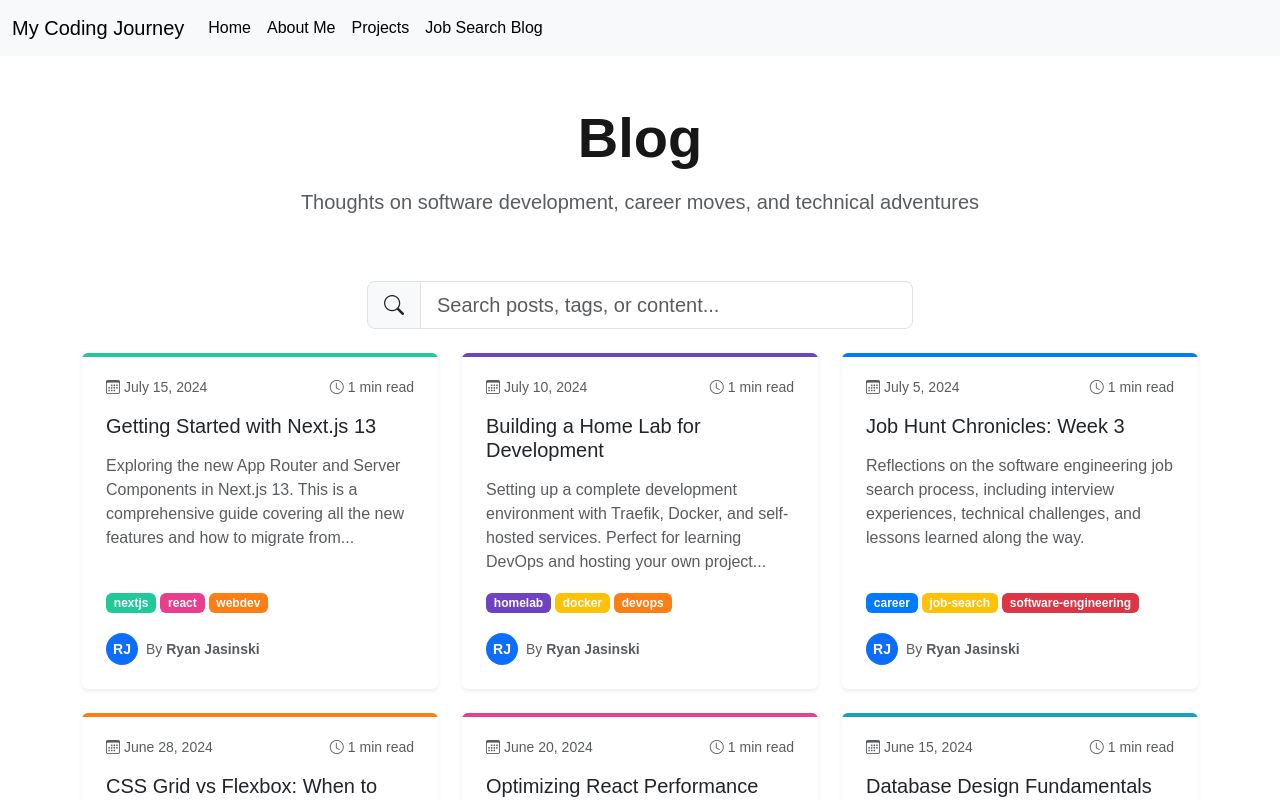
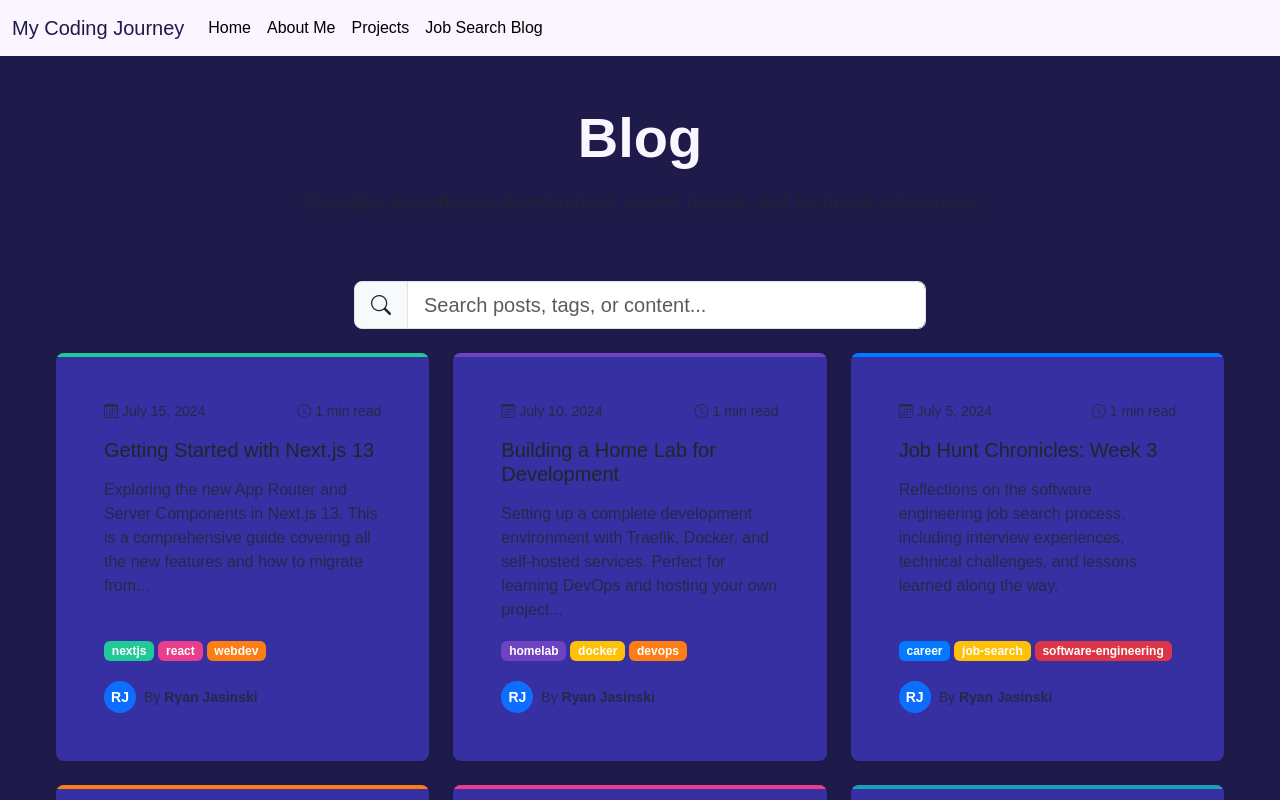
Before and after one commit to codeMonkeyHopeful/portfolio-and-blog, a Next.js app: page /blog in a window 1280 px wide. Built offline with nearby package versions, Linux system fonts and the light colour scheme.

Commit message:
full color pallet layout for most content needed

```diff
--- a/src/app/globals.css
+++ b/src/app/globals.css
@@ -18,17 +18,59 @@ Color Roles & Distribution:
 #8b5cf6 (Bright Purple): Accent highlights, hover states, featured project cards, skill badges (15-20%)
 #c4b5fd (Light Purple): Backgrounds for cards, subtle highlights, code block backgrounds (10-15%)
 #faf5ff (Very Light Purple): Main background, content areas, breathing space (20-30%)
+
+Application Strategy:
+
+Use the darkest color for maximum readability on light backgrounds
+Reserve the bright purple (#8b5cf6) for "look at this!" moments - key achievements, featured projects
+The light purple (#c4b5fd) works great for subtle section breaks or alternating backgrounds
+Keep plenty of that almost-white (#faf5ff) for clean, readable content areas
+
+Professional + Personality Balance:
+
+Use the deeper purples for your technical content and resume sections
+Let the brighter purples shine in your project showcases and personal sections
+Consider using the bright purple for fun details like skill progress bars or project tags
+
+This palette communicates creativity and technical sophistication without being too flashy for potential employers. The gradient from deep to light gives you lots of flexibility for
+
 */
+:root {
+  /* Purple Color Palette */
+  --primary-dark: #1e1b4b; /* Deep navy-purple - main background */
+  --primary: #3730a3; /* Rich purple for content areas */
+  --accent: #8b5cf6; /* Bright purple for highlights, CTAs */
+  --accent-light: #c4b5fd; /* Light purple for cards, secondary elements */
+  --background-light: #faf5ff; /* Very light purple for navbar, content */
 
-:root {
-  --background: #ffffff;
-  --foreground: #171717;
+  /* Semantic color assignments */
+  --background: var(--primary-dark); /* Dark background */
+  --foreground: var(--background-light); /* Light text on dark bg */
+  --navbar-bg: var(--background-light); /* Light navbar */
+  --navbar-text: var(--primary-dark); /* Dark text on light navbar */
+  --text-primary: var(--background-light);
+  --text-secondary: var(--accent-light);
+  --link-color: var(--accent);
+  --link-hover: var(--accent-light);
+  --card-background: var(--primary);
+  --button-primary: var(--accent);
+  --button-accent: var(--accent-light);
 }
 
 @media (prefers-color-scheme: dark) {
   :root {
-    --background: #0a0a0a;
-    --foreground: #ededed;
+    /* Dark mode keeps the same scheme since you already prefer dark */
+    --background: var(--primary-dark);
+    --foreground: var(--background-light);
+    --navbar-bg: var(--background-light);
+    --navbar-text: var(--primary-dark);
+    --text-primary: var(--background-light);
+    --text-secondary: var(--accent-light);
+    --link-color: var(--accent);
+    --link-hover: var(--accent-light);
+    --card-background: var(--primary);
+    --button-primary: var(--accent);
+    --button-accent: var(--accent-light);
   }
 }
 
@@ -66,8 +108,430 @@ body {
 }
 
 a {
-  color: inherit;
+  color: var(--link-color);
   text-decoration: none;
+  transition: color 0.3s ease;
+}
+
+a:hover {
+  color: var(--link-hover);
+}
+
+/* Additional utility classes for your color palette */
+.text-primary {
+  color: var(--text-primary);
+}
+.text-secondary {
+  color: var(--text-secondary);
+}
+.text-accent {
+  color: var(--accent);
+}
+
+.bg-primary {
+  background-color: var(--primary);
+}
+.bg-accent {
+  background-color: var(--accent);
+}
+.bg-card {
+  background-color: var(--card-background);
+}
+.bg-navbar {
+  background-color: var(--navbar-bg);
+}
+
+.btn-primary {
+  background-color: var(--button-primary);
+  color: var(--primary-dark);
+  border: none;
+  padding: 0.75rem 1.5rem;
+  border-radius: 0.5rem;
+  cursor: pointer;
+  transition: all 0.3s ease;
+}
+
+.btn-primary:hover {
+  background-color: var(--button-accent);
+  transform: translateY(-2px);
+}
+
+.btn-accent {
+  background-color: var(--button-accent);
+  color: var(--primary-dark);
+  border: none;
+  padding: 0.75rem 1.5rem;
+  border-radius: 0.5rem;
+  cursor: pointer;
+  transition: all 0.3s ease;
+}
+
+.btn-accent:hover {
+  background-color: var(--accent);
+  transform: translateY(-2px);
+}
+
+/* Navbar specific styling */
+.navbar {
+  background-color: var(--navbar-bg);
+  color: var(--navbar-text);
+}
+
+.navbar a {
+  color: var(--navbar-text);
+}
+
+.navbar a:hover {
+  color: var(--primary);
+}
+
+/* Layout & Spacing Utilities */
+.container {
+  max-width: 1200px;
+  margin: 0 auto;
+  padding: 0 1rem;
+}
+
+.section {
+  padding: 4rem 0;
+}
+
+.section-sm {
+  padding: 2rem 0;
+}
+.section-lg {
+  padding: 6rem 0;
+}
+
+/* Flexbox Utilities */
+.flex {
+  display: flex;
+}
+.flex-col {
+  flex-direction: column;
+}
+.flex-row {
+  flex-direction: row;
+}
+.items-center {
+  align-items: center;
+}
+.items-start {
+  align-items: flex-start;
+}
+.items-end {
+  align-items: flex-end;
+}
+.justify-center {
+  justify-content: center;
+}
+.justify-between {
+  justify-content: space-between;
+}
+.justify-start {
+  justify-content: flex-start;
+}
+.justify-end {
+  justify-content: flex-end;
+}
+.flex-wrap {
+  flex-wrap: wrap;
+}
+.flex-1 {
+  flex: 1;
+}
+
+/* Grid Utilities */
+.grid {
+  display: grid;
+}
+.grid-cols-1 {
+  grid-template-columns: repeat(1, 1fr);
+}
+.grid-cols-2 {
+  grid-template-columns: repeat(2, 1fr);
+}
+.grid-cols-3 {
+  grid-template-columns: repeat(3, 1fr);
+}
+.gap-4 {
+  gap: 1rem;
+}
+.gap-6 {
+  gap: 1.5rem;
+}
+.gap-8 {
+  gap: 2rem;
+}
+
+/* Typography Utilities */
+.text-xs {
+  font-size: 0.75rem;
+}
+.text-sm {
+  font-size: 0.875rem;
+}
+.text-base {
+  font-size: 1rem;
+}
+.text-lg {
+  font-size: 1.125rem;
+}
+.text-xl {
+  font-size: 1.25rem;
+}
+.text-2xl {
+  font-size: 1.5rem;
+}
+.text-3xl {
+  font-size: 1.875rem;
+}
+.text-4xl {
+  font-size: 2.25rem;
+}
+
+.font-light {
+  font-weight: 300;
+}
+.font-normal {
+  font-weight: 400;
+}
+.font-medium {
+  font-weight: 500;
+}
+.font-semibold {
+  font-weight: 600;
+}
+.font-bold {
+  font-weight: 700;
+}
+
+.text-left {
+  text-align: left;
+}
+.text-center {
+  text-align: center;
+}
+.text-right {
+  text-align: right;
+}
+
+.leading-tight {
+  line-height: 1.25;
+}
+.leading-normal {
+  line-height: 1.5;
+}
+.leading-relaxed {
+  line-height: 1.75;
+}
+
+/* Spacing Utilities */
+.m-0 {
+  margin: 0;
+}
+.m-2 {
+  margin: 0.5rem;
+}
+.m-4 {
+  margin: 1rem;
+}
+.m-6 {
+  margin: 1.5rem;
+}
+.m-8 {
+  margin: 2rem;
+}
+
+.mt-0 {
+  margin-top: 0;
+}
+.mt-2 {
+  margin-top: 0.5rem;
+}
+.mt-4 {
+  margin-top: 1rem;
+}
+.mt-6 {
+  margin-top: 1.5rem;
+}
+.mt-8 {
+  margin-top: 2rem;
+}
+.mb-0 {
+  margin-bottom: 0;
+}
+.mb-2 {
+  margin-bottom: 0.5rem;
+}
+.mb-4 {
+  margin-bottom: 1rem;
+}
+.mb-6 {
+  margin-bottom: 1.5rem;
+}
+.mb-8 {
+  margin-bottom: 2rem;
+}
+.ml-0 {
+  margin-left: 0;
+}
+.ml-2 {
+  margin-left: 0.5rem;
+}
+.ml-4 {
+  margin-left: 1rem;
+}
+.mr-0 {
+  margin-right: 0;
+}
+.mr-2 {
+  margin-right: 0.5rem;
+}
+.mr-4 {
+  margin-right: 1rem;
+}
+
+.p-0 {
+  padding: 0;
+}
+.p-2 {
+  padding: 0.5rem;
+}
+.p-4 {
+  padding: 1rem;
+}
+.p-6 {
+  padding: 1.5rem;
+}
+.p-8 {
+  padding: 2rem;
+}
+
+.px-2 {
+  padding-left: 0.5rem;
+  padding-right: 0.5rem;
+}
+.px-4 {
+  padding-left: 1rem;
+  padding-right: 1rem;
+}
+.px-6 {
+  padding-left: 1.5rem;
+  padding-right: 1.5rem;
+}
+.py-2 {
+  padding-top: 0.5rem;
+  padding-bottom: 0.5rem;
+}
+.py-4 {
+  padding-top: 1rem;
+  padding-bottom: 1rem;
+}
+.py-6 {
+  padding-top: 1.5rem;
+  padding-bottom: 1.5rem;
+}
+
+/* Border & Radius Utilities */
+.border {
+  border: 1px solid var(--accent-light);
+}
+.border-accent {
+  border: 1px solid var(--accent);
+}
+.border-primary {
+  border: 1px solid var(--primary);
+}
+
+.rounded {
+  border-radius: 0.25rem;
+}
+.rounded-md {
+  border-radius: 0.375rem;
+}
+.rounded-lg {
+  border-radius: 0.5rem;
+}
+.rounded-xl {
+  border-radius: 0.75rem;
+}
+.rounded-full {
+  border-radius: 9999px;
+}
+
+/* Shadow Utilities */
+.shadow-sm {
+  box-shadow: 0 1px 2px 0 rgba(0, 0, 0, 0.05);
+}
+.shadow {
+  box-shadow: 0 1px 3px 0 rgba(0, 0, 0, 0.1), 0 1px 2px 0 rgba(0, 0, 0, 0.06);
+}
+.shadow-lg {
+  box-shadow: 0 10px 15px -3px rgba(0, 0, 0, 0.1),
+    0 4px 6px -2px rgba(0, 0, 0, 0.05);
+}
+.shadow-purple {
+  box-shadow: 0 4px 14px 0 rgba(139, 92, 246, 0.25);
+}
+
+/* Card Component */
+.card {
+  background-color: var(--card-background);
+  border-radius: 0.5rem;
+  padding: 1.5rem;
+  box-shadow: 0 4px 6px -1px rgba(0, 0, 0, 0.1);
+  transition: transform 0.2s ease, box-shadow 0.2s ease;
+}
+
+.card:hover {
+  transform: translateY(-2px);
+  box-shadow: 0 8px 25px -5px rgba(139, 92, 246, 0.25);
+}
+
+/* Portfolio/Project specific classes */
+.project-card {
+  background-color: var(--card-background);
+  border-radius: 0.75rem;
+  padding: 2rem;
+  border: 1px solid var(--accent-light);
+  transition: all 0.3s ease;
+}
+
+.project-card:hover {
+  border-color: var(--accent);
+  transform: translateY(-4px);
+  box-shadow: 0 20px 40px -12px rgba(139, 92, 246, 0.3);
+}
+
+.skill-badge {
+  display: inline-block;
+  background-color: var(--accent);
+  color: var(--primary-dark);
+  padding: 0.25rem 0.75rem;
+  border-radius: 9999px;
+  font-size: 0.875rem;
+  font-weight: 500;
+  margin: 0.25rem;
+}
+
+/* Responsive Design */
+@media (max-width: 768px) {
+  .container {
+    padding: 0 1rem;
+  }
+  .section {
+    padding: 2rem 0;
+  }
+  .grid-cols-2 {
+    grid-template-columns: 1fr;
+  }
+  .grid-cols-3 {
+    grid-template-columns: 1fr;
+  }
+  .flex-row {
+    flex-direction: column;
+  }
 }
 
 @media (prefers-color-scheme: dark) {
--- a/src/components/NavigationBar/Navbar.tsx
+++ b/src/components/NavigationBar/Navbar.tsx
@@ -23,7 +23,7 @@ const linkList: NavLink[] = [
 
 export const Navbar: FC = () => {
   return (
-    <nav className="navbar navbar-expand-lg sticky-top navbar-light bg-light">
+    <nav className="navbar navbar-expand-lg sticky-top  bg-navbar">
       <div className="container-fluid">
         <NavLinkHeader />
         <div className="collapse navbar-collapse" id="navbarNav">
```
